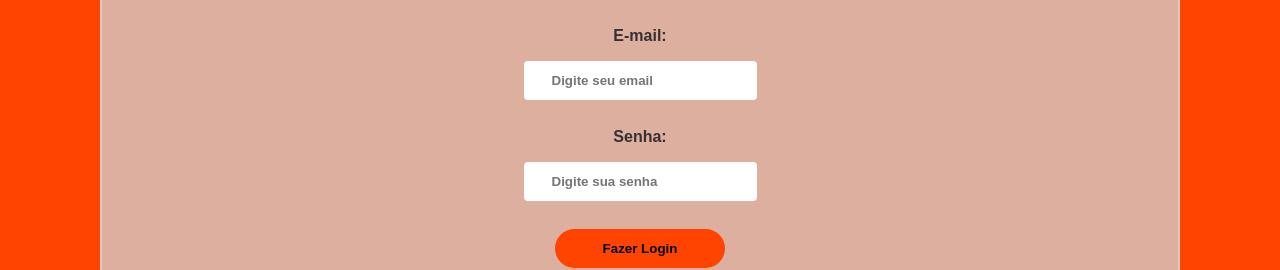
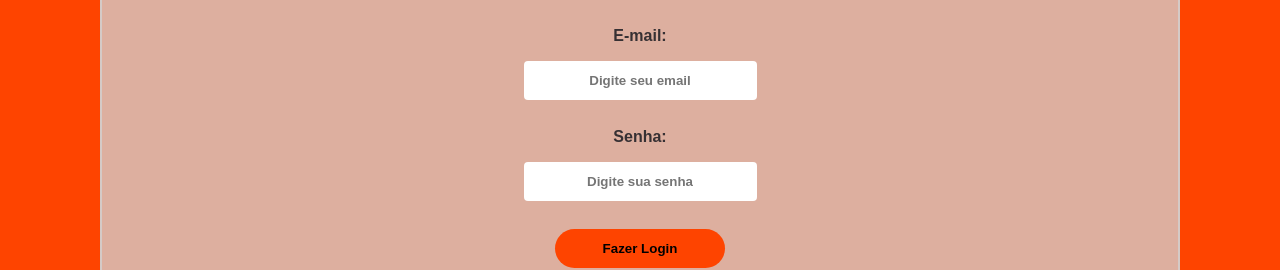
Before and after one commit to gabrlcj/squad4-frontend, a React (Create React App) app: page / in a window 1280 px wide. Shown: the part 239-509 px from the top of the page. Built offline with nearby package versions, Linux system fonts and the light colour scheme.

Commit message:
Refatoração: estilo global, input box align center

```diff
--- a/src/components/LoginPage/styles.js
+++ b/src/components/LoginPage/styles.js
@@ -21,28 +21,6 @@ export const Container = styled.form`
     flex-direction: column;
 
     font-weight: 700;
-
-    input {
-      padding: 0.75rem 1.75rem;
-      border: 0;
-      border-radius: 0.25rem;
-      outline: transparent;
-      margin-top: 1rem;
-
-      transition: filter 0.2s;
-
-      &:hover {
-        filter: brightness(0.9);
-      }
-
-      &:focus {
-        outline: 3px solid var(--background-focus);
-      }
-
-      &::placeholder {
-        font-weight: 700;
-      }
-    }
   }
 
   button {
--- a/src/components/RegisterPage/styles.js
+++ b/src/components/RegisterPage/styles.js
@@ -1,4 +1,4 @@
-import styled from 'styled-components'
+import styled from "styled-components";
 
 export const Container = styled.form`
   display: flex;
@@ -21,29 +21,6 @@ export const Container = styled.form`
     flex-direction: column;
 
     font-weight: 700;
-
-    input {
-      text-align: center;
-      padding: 0.75rem 1.75rem;
-      border: 0;
-      border-radius: 0.25rem;
-      outline: transparent;
-      margin-top: 1rem;
-
-      transition: filter 0.2s;
-
-      &:hover {
-        filter: brightness(0.9);
-      }
-
-      &:focus {
-        outline: 3px solid var(--background-focus);
-      }
-
-      &::placeholder {
-        font-weight: 700;
-      }
-    }
   }
 
   button {
@@ -60,4 +37,4 @@ export const Container = styled.form`
       filter: brightness(0.9);
     }
   }
-`
+`;
--- a/src/styles/global.js
+++ b/src/styles/global.js
@@ -38,6 +38,30 @@ export const GlobalStyle = createGlobalStyle`
     }
   }
 
+  input {
+    text-align: center;
+    padding: 0.75rem 1.75rem;
+    border: 0;
+    border-radius: 0.25rem;
+    outline: transparent;
+    margin-top: 1rem;
+
+    transition: filter 0.2s;
+
+    &:hover {
+      filter: brightness(0.9);
+    }
+
+    &:focus {
+      outline: 3px solid var(--background-focus);
+    }
+
+    &::placeholder {
+      font-weight: 700;
+    }
+  }
+}
+
   button {
     cursor: pointer;
   }
```
